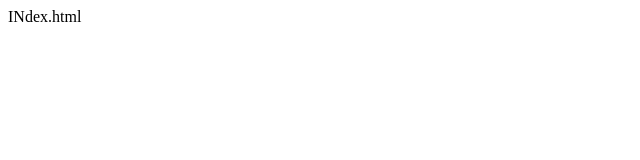
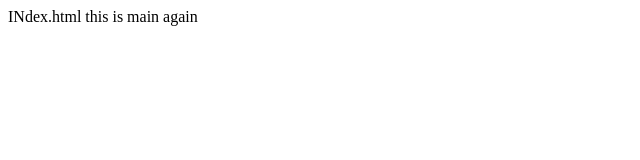
Before and after one commit to rwbn9890/org-project, a plain HTML site: page index.html in a window 1280 px wide. Shown: the whole page, without its empty margins (0-640 px from the left). Drawn offline with Linux system fonts and the light colour scheme.

Commit message:
main changed 1

```diff
--- a/index.html
+++ b/index.html
@@ -7,5 +7,6 @@
 </head>
 <body>
     INdex.html
+    this is main again
 </body>
 </html>
```
